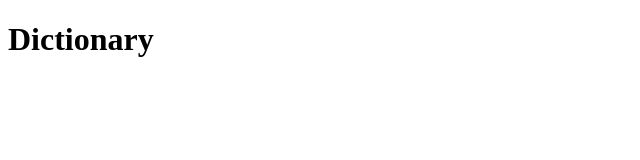
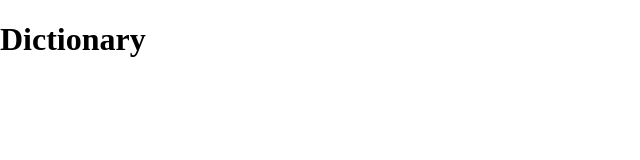
Before and after one commit to lstrangstad/googledictionary, a React (Create React App) app: page / in a window 1280 px wide. Shown: the top 160 px of the page, without its empty margins (0-640 px from the left). Built offline with nearby package versions, Linux system fonts and the light colour scheme.

Commit message:
style: removing margins and padding

```diff
--- a/src/styles/partials/_layout.scss
+++ b/src/styles/partials/_layout.scss
@@ -1,3 +1,5 @@
-p {
-   font-size: 15rem;
+body {
+   padding: 0;
+   margin: 0;
+   box-sizing: border-box;
 }
```
